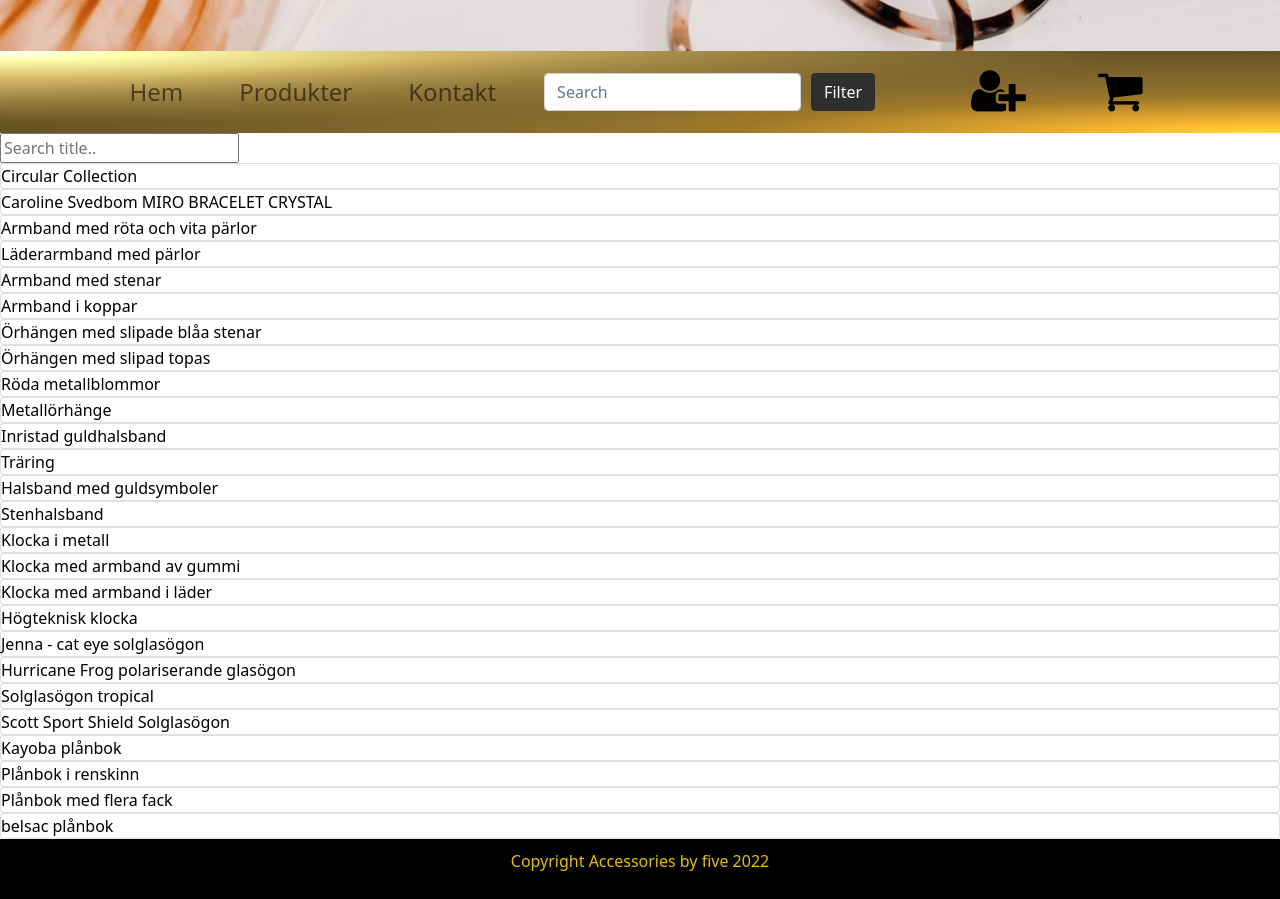
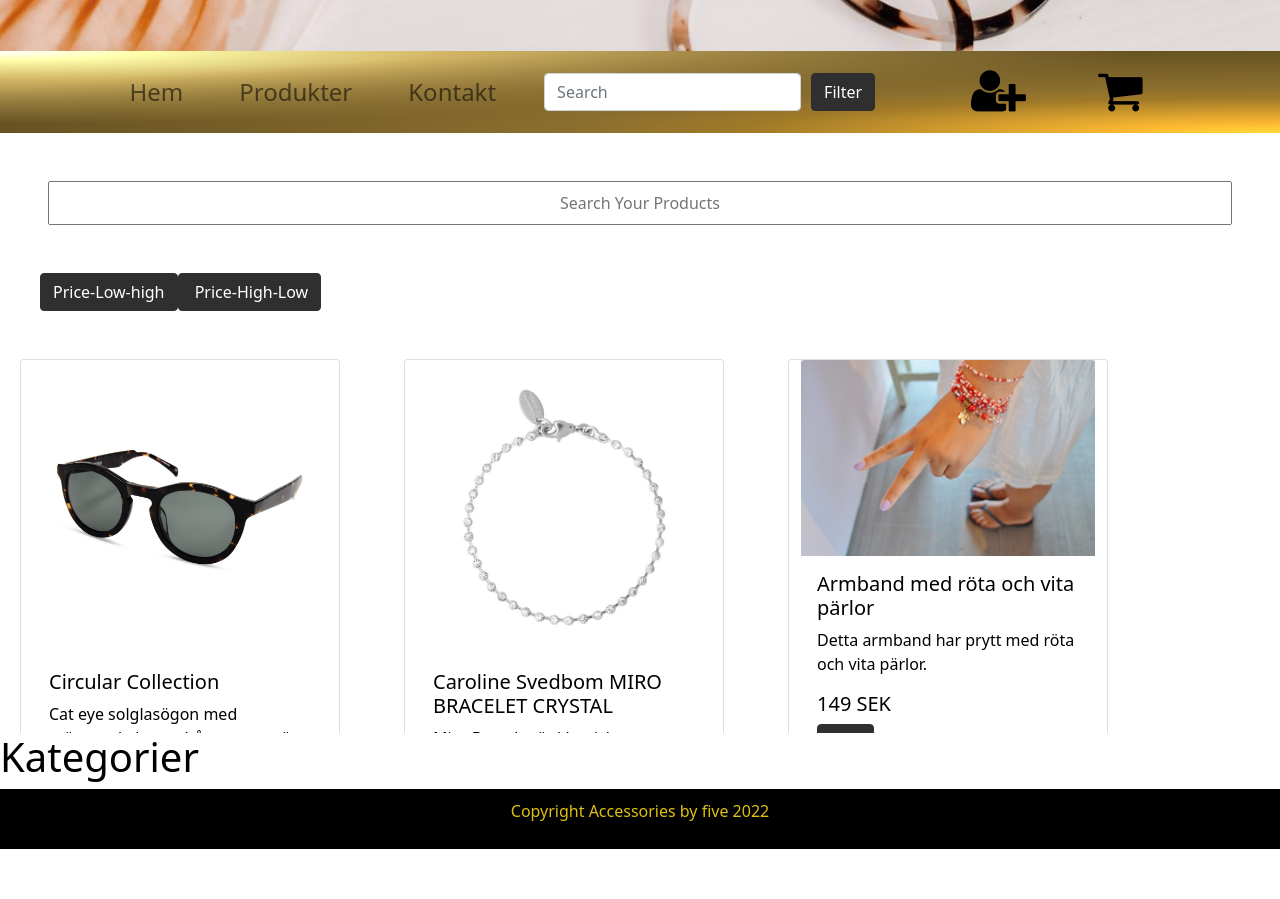
Before and after one commit to svantejonssonITHS/JavaScript-med-Ramverk-Laboration-3, a Vue app in the folder project/: page /#/categories in a window 1280 px wide. Before the commit this address had no page. Shown: the part 680-1579 px from the top of the page. After the commit the page ends 1529 px from the top, so only its background shows below. Built offline with nearby package versions, Linux system fonts and the light colour scheme.

Commit message:
final code for filter which includes Sorting by text and price

```diff
--- a/project/src/components/FilterSearch.vue
+++ b/project/src/components/FilterSearch.vue
@@ -1,3 +1,29 @@
+<template>
+	<div class="overflow-scroll">
+		<div class="search col row-cols-1">
+			<input class="searchInput" type="text" v-model="search" placeholder="Search Your Products" />
+		</div>
+		<div class="buttons">
+			<input class="btn btn-dark" @click="onAsc" type="button" value="Price-Low-high" />
+			<input class="btn btn-dark" @click="onDsc" type="button" value=" Price-High-Low" />
+		</div>
+
+		<div class="wrapper row row-cols-1 row-cols-md-3 g-4">
+			<div class="card" v-for="post in filteredList" :key="post.id">
+				<img :src="'assets/products/' + post.images[0]" class="card-img-top" alt="..." />
+				<div class="card-body">
+					<h5 class="card-title">{{ post.title }}</h5>
+					<p class="card-text">
+						{{ post.description }}
+					</p>
+					<h5>{{ post.price }} SEK</h5>
+					<router-link :to="`/product/${post.id}`" class="btn btn-dark">Info</router-link>
+				</div>
+			</div>
+		</div>
+	</div>
+</template>
+
 <script>
 	export default {
 		created() {
@@ -17,28 +43,57 @@
 		data() {
 			return {
 				products: null,
-				search: ''
+				search: '',
+				sortDirection: 0
 			};
 		},
 		computed: {
 			filteredList() {
-				return this.products.filter((post) => {
-					return post.title.toLowerCase().includes(this.search.toLowerCase());
-				});
+				if (!this.products) return;
+				return this.products
+					.filter((post) => {
+						return post.title.toLowerCase().includes(this.search.toLowerCase());
+					})
+					.sort((a, b) => {
+						return (a.price - b.price) * this.sortDirection;
+					});
+			}
+		},
+		methods: {
+			onAsc() {
+				this.sortDirection = +1;
+			},
+			onDsc() {
+				this.sortDirection = -1;
 			}
 		}
 	};
 </script>
 
-<template>
-	<div class="search-wrapper">
-		<input type="text" v-model="search" placeholder="Search title.." />
-	</div>
-	<div class="wrapper">
-		<div class="card" v-for="post in filteredList" :key="post.id">
-			<a target="_blank">
-				{{ post.title }}
-			</a>
-		</div>
-	</div>
-</template>
+<style lang="scss" scoped>
+	.overflow-scroll {
+		max-height: 75vh;
+		overflow-x: hidden !important;
+	}
+	.card {
+		margin: 2em 2em;
+		width: 20em;
+		transition: all 0.3s ease-out;
+	}
+	.card:hover {
+		transform: translateY(-5px) scale(1.005) translateZ(0);
+		box-shadow: 0 24px 36px rgba(0, 0, 0, 0.11), 0 24px 46px rgba(255, 215, 97, 0.48);
+	}
+	.search {
+		margin: 3em;
+		align-content: center;
+	}
+	.searchInput {
+		padding: 0.5em;
+		text-align: center;
+	}
+	.buttons {
+		margin-bottom: 40px;
+		margin-left: 40px;
+	}
+</style>
```
